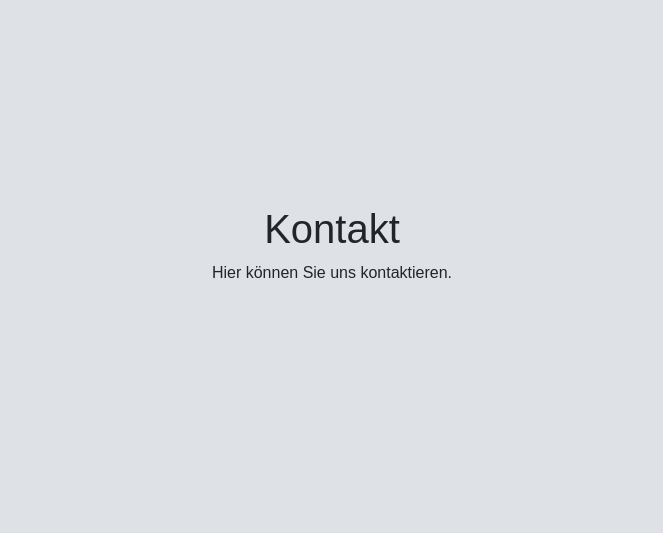
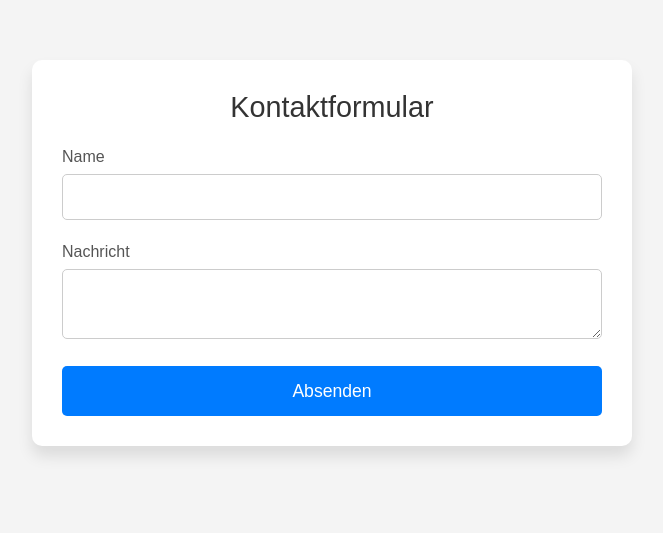
Before and after one commit to Weltraumbiene/fi36_franneck_fpadw, a React (Create React App) app in the folder frontend/: page / in a window 1280 px wide. Shown: the part 1747-2280 px from the top of the page, without its empty margins (308-971 px from the left). Built offline with nearby package versions, Linux system fonts and the light colour scheme.

Commit message:
Anpassnug der App.js Frontend und Contact.js

```diff
--- a/frontend/src/App.js
+++ b/frontend/src/App.js
@@ -18,7 +18,6 @@ const App = () => {
       <Imprint />
       <ScrollButtons />
       <Footer />
-
     </div>
   );
 };
--- a/frontend/src/components/Contact.js
+++ b/frontend/src/components/Contact.js
@@ -1,11 +1,72 @@
-// src/components/Contact.js
-import React from 'react';
+import React, { useState } from 'react';
+import '../css/Contact.css';
 
 const Contact = () => {
+  const [name, setName] = useState('');
+  const [message, setMessage] = useState('');
+  const [status, setStatus] = useState('');
+
+  const handleSubmit = async (e) => {
+    e.preventDefault();
+
+    if (!name || !message) {
+      setStatus('Bitte fülle alle Felder aus.');
+      return;
+    }
+
+    try {
+      const response = await fetch('http://bcf.mshome.net:4000/contact', {
+        method: 'POST',
+        headers: {
+          'Content-Type': 'application/json',
+        },
+        body: JSON.stringify({ name, message }),
+      });
+
+      const data = await response.json();
+
+      if (response.ok) {
+        setStatus('Nachricht erfolgreich gesendet!');
+        setName(''); // Reset des Namensfeldes
+        setMessage(''); // Reset des Nachrichtenfeldes
+      } else {
+        setStatus(`Fehler: ${data.error}`); // Fehlerbehandlung
+      }
+    } catch (error) {
+      setStatus('Fehler beim Senden der Nachricht.'); // Allgemeiner Catch-Block
+    }
+  };
+
   return (
-    <section id="kontakt" className="section">
-      <h1>Kontakt</h1>
-      <p>Hier können Sie uns kontaktieren.</p>
+    <section id="contact" className="contact-section">
+      <div className="contact-container">
+        <div className="contact-card">
+          <h2>Kontaktformular</h2>
+          <form onSubmit={handleSubmit}>
+            <div>
+              <label htmlFor="name">Name</label>
+              <input
+                id="name"
+                type="text"
+                value={name}
+                onChange={(e) => setName(e.target.value)}
+                required
+              />
+            </div>
+            <div>
+              <label htmlFor="message">Nachricht</label>
+              <textarea
+                id="message"
+                value={message}
+                onChange={(e) => setMessage(e.target.value)}
+                required
+              />
+            </div>
+            <button type="submit">Absenden</button>
+          </form>
+          {status && <p>{status}</p>}
+        </div>
+      </div>
     </section>
   );
 };
--- a/frontend/src/components/Header.js
+++ b/frontend/src/components/Header.js
@@ -12,7 +12,7 @@ const Header = () => {
       <div className="logo">Autoteile24-intern</div>
       <nav>
         <button onClick={() => scrollToSection('shop')}>Login</button>
-        <button onClick={() => scrollToSection('kontakt')}>Kontakt</button>
+        <button onClick={() => scrollToSection('contact')}>Kontakt</button>
       </nav>
     </header>
   );
--- a/frontend/src/components/ScrollButtons.js
+++ b/frontend/src/components/ScrollButtons.js
@@ -1,4 +1,4 @@
-import React, { useState, useEffect } from 'react';
+import React, { useState, useEffect, useCallback } from 'react';
 import { Link } from 'react-scroll';
 import '../css/ScrollButtons.css';
 
@@ -8,7 +8,7 @@ const ScrollButtons = () => {
   const [timeoutId, setTimeoutId] = useState(null); // Zustand für Timeout-ID
 
   // Funktion um zu überprüfen, ob der Benutzer nach unten gescrollt hat
-  const handleScroll = () => {
+  const handleScroll = useCallback(() => {
     if (window.scrollY > 300) {
       setShowTopButton(true);
     } else {
@@ -31,7 +31,7 @@ const ScrollButtons = () => {
       setShowBottomButton(false);
     }, 1250); // Setze den Timeout auf 1 Sekunde
     setTimeoutId(id); // Speichere die Timeout-ID
-  };
+  }, [timeoutId]); // handleScroll verwendet timeoutId, also muss es als Abhängigkeit hinzugefügt werden
 
   useEffect(() => {
     window.addEventListener('scroll', handleScroll);
@@ -42,7 +42,7 @@ const ScrollButtons = () => {
         clearTimeout(timeoutId);
       }
     };
-  }, [timeoutId]); // Abhängig von timeoutId, damit der Timer immer aktualisiert wird
+  }, [handleScroll, timeoutId]); // handleScroll und timeoutId als Abhängigkeiten
 
   return (
     <>
--- /dev/null
+++ b/frontend/src/css/Contact.css
@@ -0,0 +1,96 @@
+/* Allgemeines Layout und Styling */
+.contact-section {
+    display: flex;
+    justify-content: center;
+    align-items: center;
+    min-height: 100vh; /* Vertikale Zentrierung */
+    background-color: #f4f4f4; /* Hintergrundfarbe der Seite */
+    padding: 20px;
+}
+
+.contact-container {
+    width: 100%;
+    max-width: 600px; /* Maximale Breite des Formulars */
+    margin: 0 auto; /* Zentrieren des Formulars */
+}
+
+.contact-card {
+    background-color: #fff;
+    border-radius: 10px;
+    box-shadow: 0 10px 15px rgba(0, 0, 0, 0.1); /* Sanfter Schatten */
+    padding: 30px;
+    width: 100%;
+    box-sizing: border-box;
+    transition: all 0.3s ease-in-out;
+}
+
+.contact-card:hover {
+    transform: translateY(-5px); /* Leichter Hover-Effekt */
+    box-shadow: 0 15px 25px rgba(0, 0, 0, 0.2); /* Vergrößerter Schatten beim Hover */
+}
+
+/* Titel */
+.contact-card h2 {
+    text-align: center;
+    font-size: 1.8rem;
+    margin-bottom: 20px;
+    color: #333;
+}
+
+/* Formulareingabefelder */
+.contact-card label {
+    font-size: 1rem;
+    margin-bottom: 5px;
+    display: block;
+    color: #555;
+}
+
+.contact-card input,
+.contact-card textarea {
+    font-size: 1rem;
+    padding: 10px;
+    width: 100%;
+    border: 1px solid #ccc;
+    border-radius: 5px;
+    box-sizing: border-box;
+    margin-bottom: 20px;
+    transition: border-color 0.3s ease-in-out;
+}
+
+.contact-card input:focus,
+.contact-card textarea:focus {
+    border-color: #007bff; /* Farbe der Grenze bei Fokus */
+    outline: none; /* Entfernen des Standardrahmens */
+}
+
+/* Button */
+.contact-card button {
+    font-size: 1.1rem;
+    background-color: #007bff; /* Blaue Hintergrundfarbe */
+    color: #fff;
+    border: none;
+    border-radius: 5px;
+    padding: 12px;
+    width: 100%;
+    cursor: pointer;
+    transition: background-color 0.3s ease;
+}
+
+.contact-card button:hover {
+    background-color: #0056b3; /* Dunklerer Blauton beim Hover */
+}
+
+/* Statusmeldung */
+.contact-card p {
+    text-align: center;
+    font-size: 1rem;
+    color: #d9534f; /* Standard-Fehlermeldung */
+}
+
+.contact-card p.success {
+    color: #5bc0de; /* Erfolgreiche Nachricht */
+}
+
+.contact-card p.error {
+    color: #d9534f; /* Fehlermeldung */
+}
```
